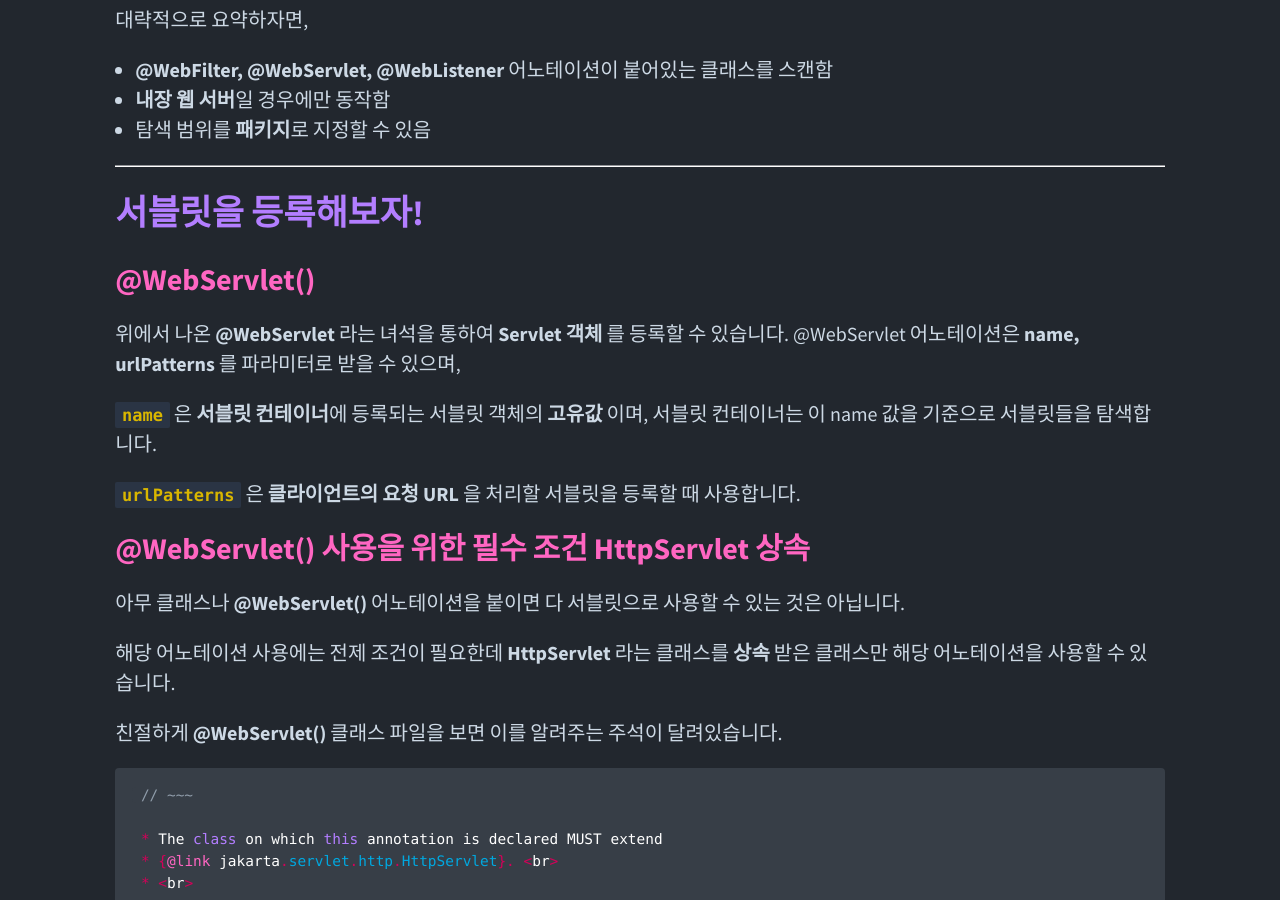
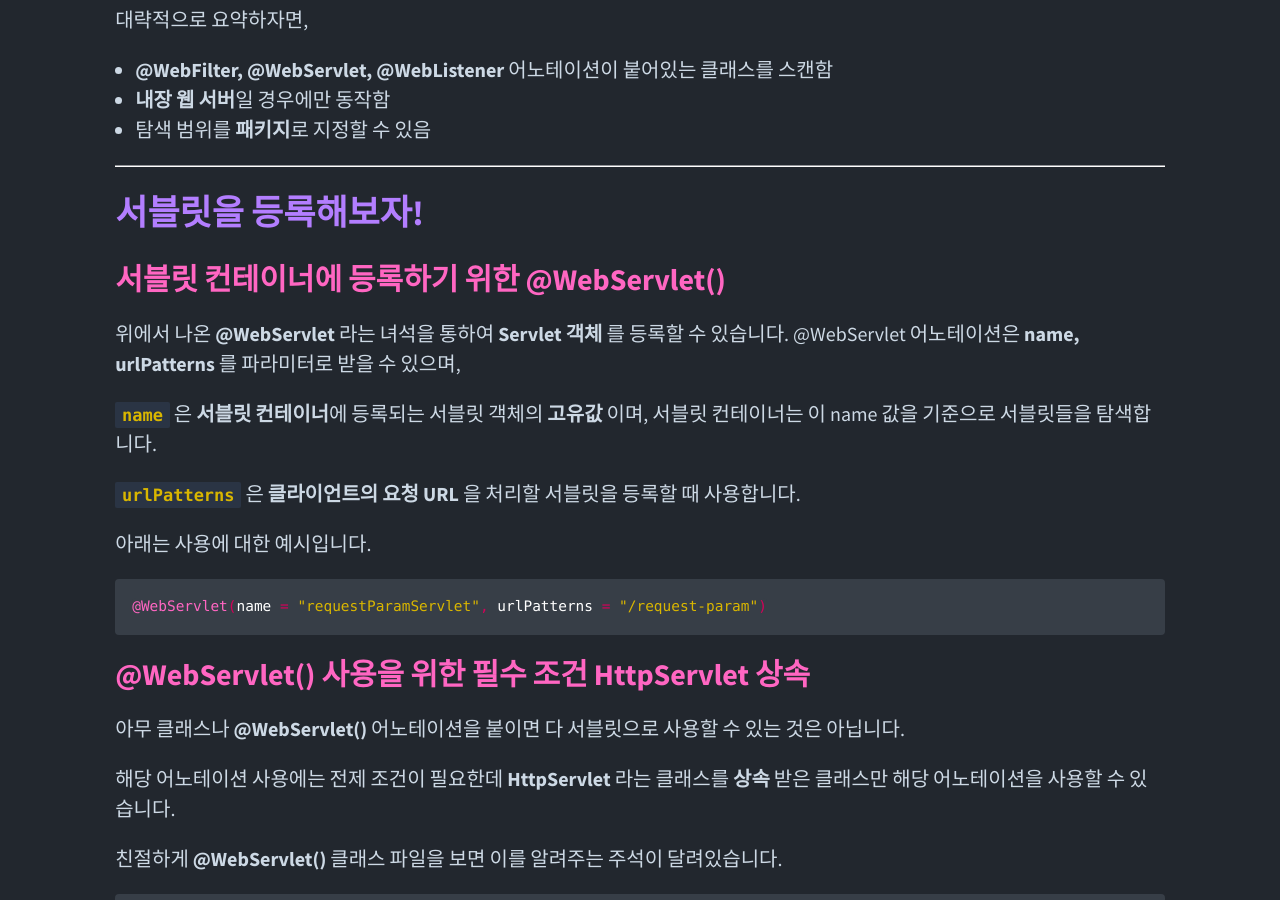
Before and after one commit to mainmethod0126/old-tech-blog, a Jekyll site: the page built from _posts/spring/2023-03-07-spring-mvc-2장-서블릿.md, in a window 1280 px wide and 900 px high, scrolled down 1655 px. Built offline with Jekyll 4.4.1, drawn with Linux system fonts in a browser that asks for light colours; comment, search, counter and statistics services are not loaded.

Commit message:
포스팅 약간 수정

````diff
--- a/_posts/spring/2023-03-07-spring-mvc-2장-서블릿.md
+++ b/_posts/spring/2023-03-07-spring-mvc-2장-서블릿.md
@@ -71,7 +71,7 @@ public class ServletApplication {
 
 ## 서블릿을 등록해보자!
 
-### @WebServlet()
+### 서블릿 컨테이너에 등록하기 위한 @WebServlet()
 
 위에서 나온 **@WebServlet** 라는 녀석을 통하여 **Servlet 객체** 를 등록할 수 있습니다.
 @WebServlet 어노테이션은 **name, urlPatterns** 를 파라미터로 받을 수 있으며,
@@ -79,6 +79,12 @@ public class ServletApplication {
 **`name`** 은 **서블릿 컨테이너**에 등록되는 서블릿 객체의 **고유값** 이며, 서블릿 컨테이너는 이 name 값을 기준으로 서블릿들을 탐색합니다.
 
 **`urlPatterns`** 은 **클라이언트의 요청 URL** 을 처리할 서블릿을 등록할 때 사용합니다.
+
+아래는 사용에 대한 예시입니다.
+
+```java
+@WebServlet(name = "requestParamServlet", urlPatterns = "/request-param")
+```
 
 ### @WebServlet() 사용을 위한 필수 조건 HttpServlet 상속
 
````
